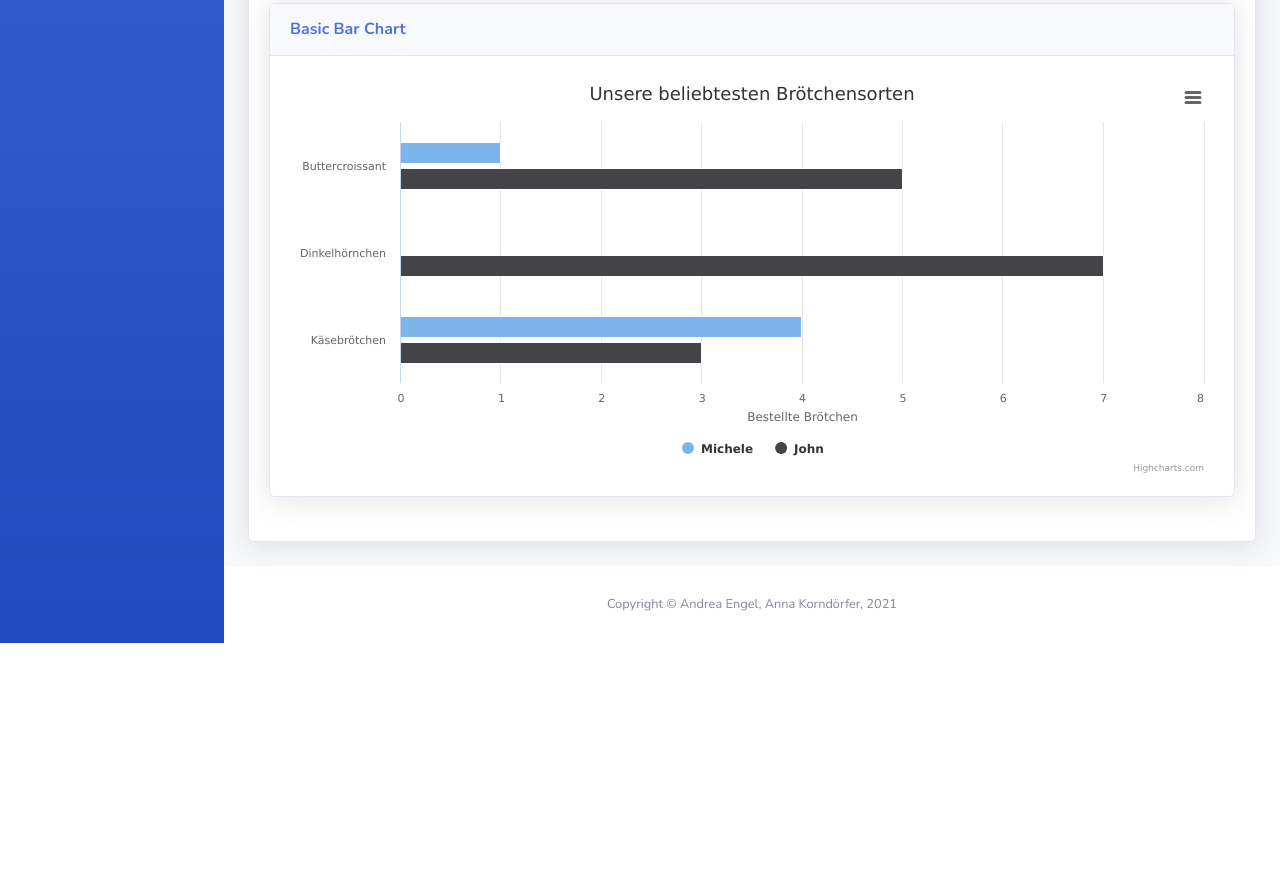
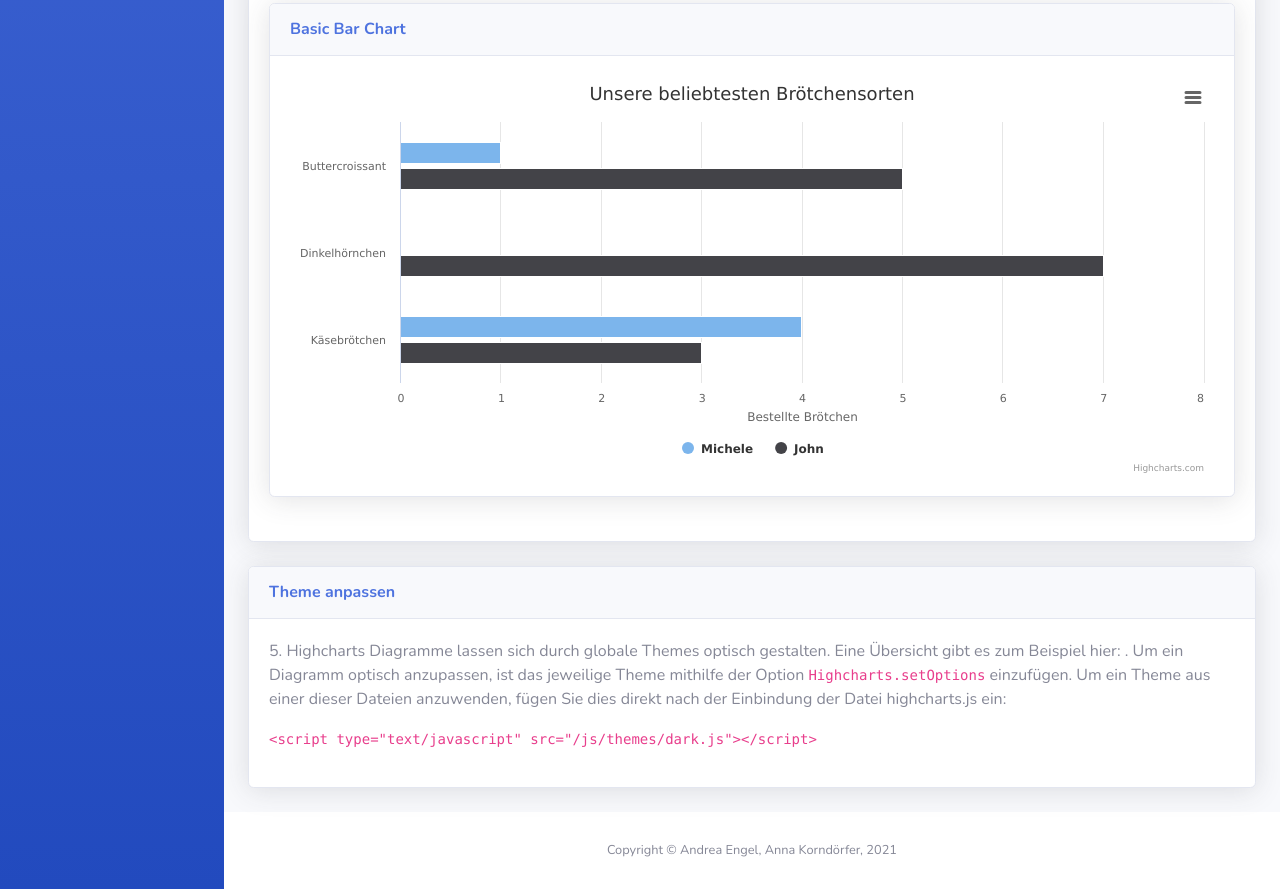
Before and after one commit to Andrrrea/cities, a website with bundled scripts: page firststeps.html in a window 1280 px wide. Shown: the part 1276-2165 px from the top of the page. Before the commit the page ends 1919 px from the top, so only its background shows below. Built offline with nearby package versions, Linux system fonts and the light colour scheme.

Commit message:
added first steps

```diff
--- a/firststeps.html
+++ b/firststeps.html
@@ -205,13 +205,22 @@
                                                     </div>
                                                 </div>
                                             </div>
+                                        </div>
+                                </div>
+                            </div>
+                      </div>
+                            <div class="col-lg-12">
+                                <div class="card shadow mb-4">
+                                    <div class="card-header py-3">
+                                        <h6 class="m-0 font-weight-bold text-primary">Theme anpassen</h6>
+                                    </div>
+                                    <div class="card-body">
+                                        <p>5. Highcharts Diagramme lassen sich durch globale Themes optisch gestalten. Eine Übersicht gibt es zum Beispiel hier: <ahttps://jkunst.com/highcharts-themes-collection//a>. Um ein Diagramm optisch anzupassen, ist das jeweilige Theme mithilfe der Option <code>Highcharts.setOptions</code> einzufügen. Um ein Theme aus einer dieser Dateien anzuwenden, fügen Sie dies direkt nach der Einbindung der Datei highcharts.js ein:</p>
+                                        <p><code>&lt;script type="text/javascript" src="/js/themes/dark.js"&gt;&lt;/script&gt;</code></p>
                                     </div>
                                 </div>
-                            </div>
-
-                    </div>
-                </div>
-
+                         </div>
+                   </div>
                 </div>
                 <!-- /.container-fluid -->
 
```
Also changed, not shown: 1 other file.
